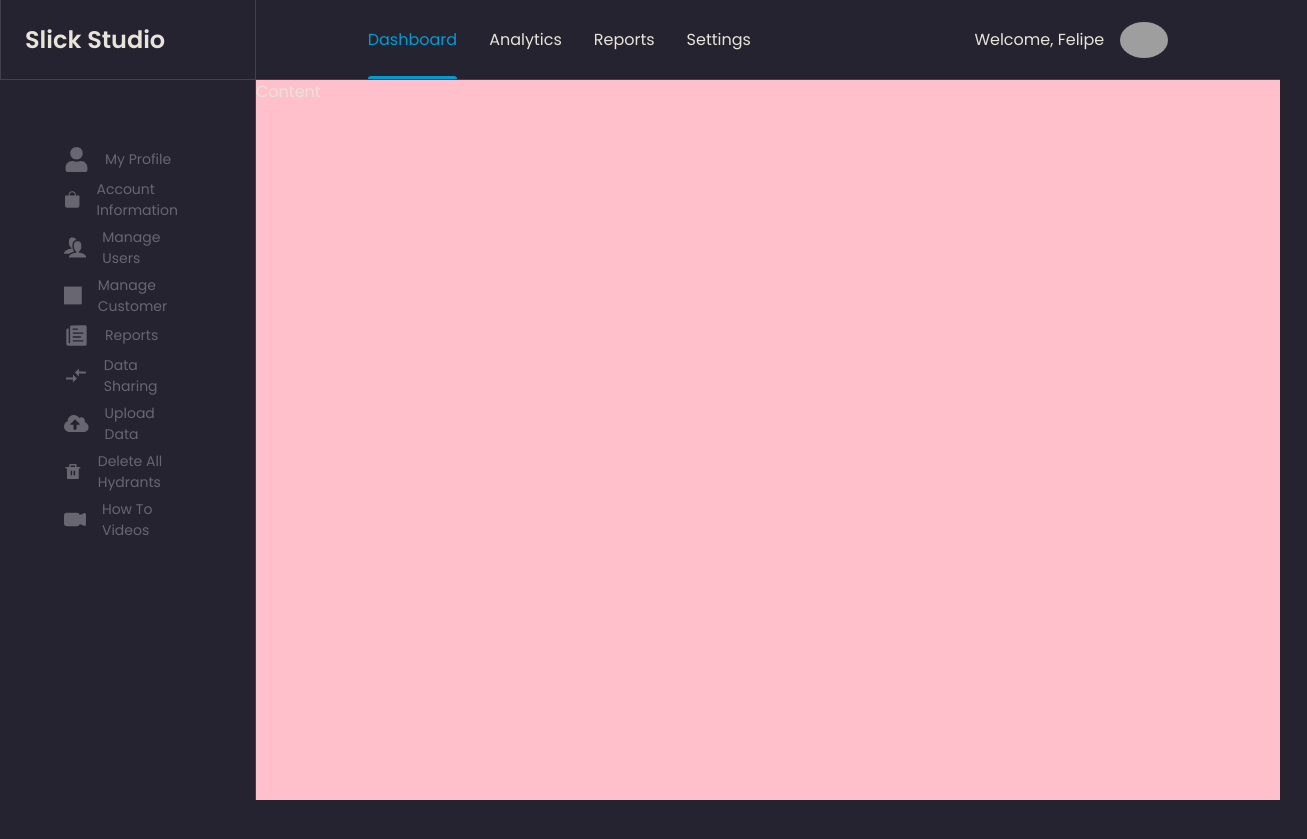
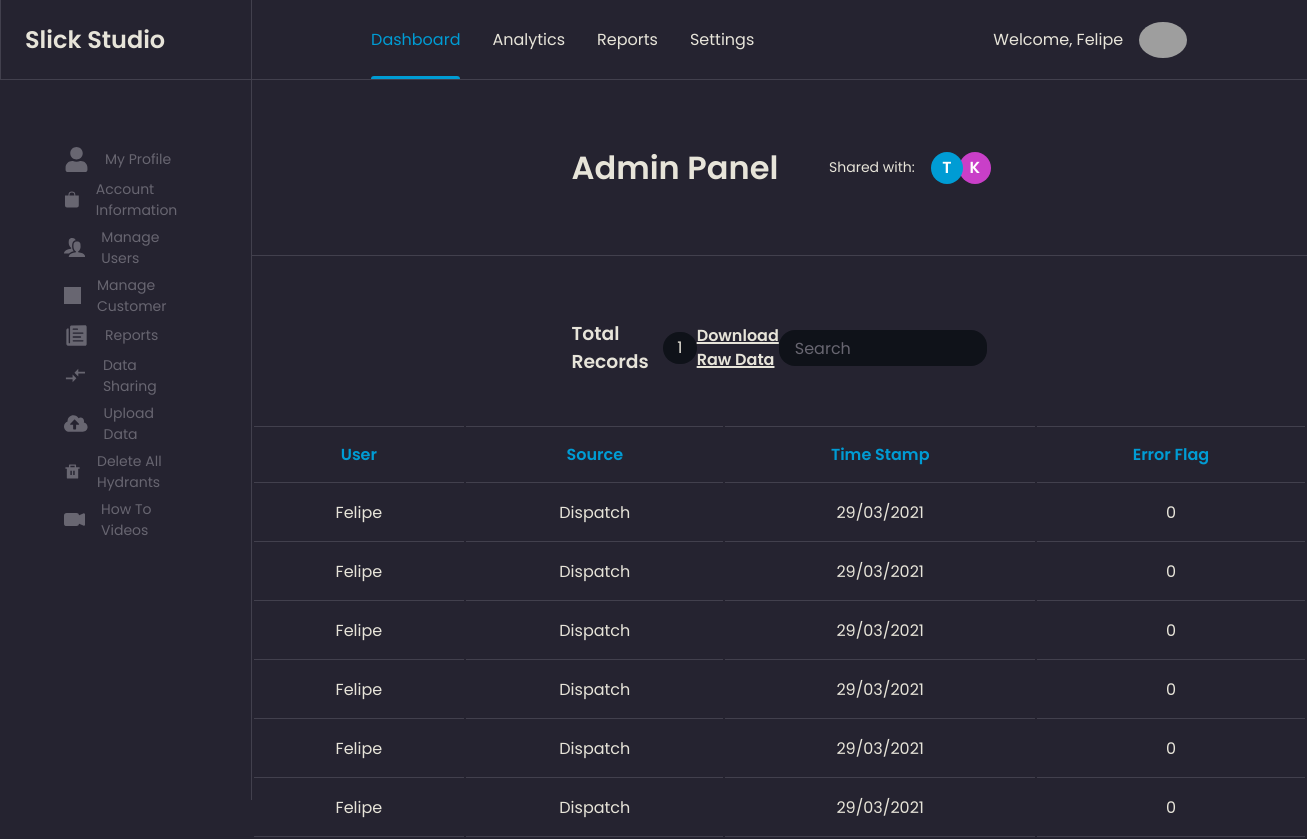
Before and after one commit to vinebks/slick-studio, a Next.js app: page / in a window 1280 px wide. Shown: the whole page, 1307 px wide, since content can reach past the window. Before the commit the page ends 800 px from the top, so only its background shows below. Built offline with nearby package versions, Linux system fonts and the light colour scheme; grey boxes are pictures that could not be loaded.

Commit message:
feat: content component with children components :sparkles:

```diff
--- /dev/null
+++ b/src/components/Content/Header/index.tsx
@@ -0,0 +1,16 @@
+import { ContentHeader } from './styles';
+
+export const Header: React.FC = () => {
+  return (
+    <ContentHeader>
+      <section>
+        <h1>Admin Panel</h1>
+        <div>
+          <span>Shared with:</span>
+          <span>T</span>
+          <span>K</span>
+        </div>
+      </section>
+    </ContentHeader>
+  );
+};
--- /dev/null
+++ b/src/components/Content/Header/styles.ts
@@ -0,0 +1,55 @@
+import styled from 'styled-components';
+
+export const ContentHeader = styled.header`
+  > section {
+    max-width: 60rem;
+    padding-top: 4rem;
+    padding-bottom: 4rem;
+    margin: 0 20rem;
+    display: flex;
+    align-items: center;
+    justify-content: space-between;
+
+    h1 {
+      font-size: 32px;
+    }
+
+    div {
+      display: flex;
+      align-items: center;
+
+      span:first-child {
+        font-size: ${({ theme }) => theme.fontSize.medium};
+        margin-right: 1rem;
+        font-weight: 400;
+      }
+
+      span:not(:first-child) {
+        display: flex;
+        align-items: center;
+        justify-content: center;
+        height: 2rem;
+        width: 2rem;
+        border-radius: 50%;
+        background: ${({ theme }) => theme.colors.blue};
+        color: white;
+        font-weight: bold;
+        margin-right: -4px;
+        z-index: 999;
+      }
+
+      span:not(:first-child) + span:not(:first-child) {
+        display: flex;
+        align-items: center;
+        justify-content: center;
+        height: 2rem;
+        width: 2rem;
+        border-radius: 50%;
+        background: ${({ theme }) => theme.colors.purple};
+        color: white;
+        font-weight: bold;
+        z-index: 1;
+      }
+    }
+  }
+`;
--- /dev/null
+++ b/src/components/Content/Main/index.tsx
@@ -0,0 +1,41 @@
+import { USERS } from '../../../constants/Users';
+import { formatDate } from '../../../utils/formatDate';
+import { MainContainer, Records, RawInfo } from './styles';
+
+export const Main: React.FC = () => {
+  return (
+    <MainContainer>
+      <section>
+        <Records>
+          <h1>Total Records</h1>
+          <span>1</span>
+        </Records>
+        <RawInfo>
+          <span>Download Raw Data</span>
+          <input type="search" placeholder="Search" />
+        </RawInfo>
+      </section>
+
+      <table>
+        <thead>
+          <tr>
+            <th>User</th>
+            <th>Source</th>
+            <th>Time Stamp</th>
+            <th>Error Flag</th>
+          </tr>
+        </thead>
+        <tbody>
+          {USERS.map((user) => (
+            <tr>
+              <td>{user.name}</td>
+              <td>{user.source}</td>
+              <td>{formatDate(user.timeStamp)}</td>
+              <td>{user.errorFlag}</td>
+            </tr>
+          ))}
+        </tbody>
+      </table>
+    </MainContainer>
+  );
+};
--- /dev/null
+++ b/src/components/Content/Main/styles.ts
@@ -0,0 +1,104 @@
+import styled from 'styled-components';
+
+export const MainContainer = styled.section`
+  > section {
+    max-width: 60rem;
+    padding-top: 4rem;
+
+    margin: 0 20rem;
+
+    display: flex;
+    align-items: center;
+    justify-content: space-between;
+  }
+
+  > table {
+    width: 100%;
+
+    border: 0;
+
+    padding-top: 3rem;
+
+    /* border-spacing: 0 0.5rem; */
+
+    text-align: center;
+
+    margin: 0;
+
+    th {
+      padding: 1rem 2rem;
+      border-top: 1px solid ${({ theme }) => theme.colors.grey};
+      border-bottom: 1px solid ${({ theme }) => theme.colors.grey};
+      /* line-height: 1.5rem; */
+      font-weight: 700;
+      color: ${({ theme }) => theme.colors.blue};
+    }
+
+    td {
+      padding: 1rem 2rem 1rem 2rem;
+      border-bottom: 1px solid ${({ theme }) => theme.colors.grey};
+      line-height: 1.5rem;
+      font-weight: normal;
+
+      transition: background 0.2s;
+
+      &:hover {
+        background: ${({ theme }) => theme.colors.darkGrey};
+        color: ${({ theme }) => theme.colors.white};
+      }
+    }
+  }
+`;
+
+export const Records = styled.div`
+  display: flex;
+  align-items: center;
+  justify-content: space-between;
+
+  max-width: 12rem;
+  width: 100%;
+
+  span {
+    display: flex;
+    align-items: center;
+    justify-content: center;
+    background: ${({ theme }) => theme.colors.darkGrey};
+    border-radius: 20px;
+    width: 3rem;
+    height: 2rem;
+  }
+`;
+
+export const RawInfo = styled.div`
+  display: flex;
+  align-items: center;
+  justify-content: space-around;
+
+  max-width: 25rem;
+  width: 100%;
+
+  span {
+    font-weight: bold;
+    text-decoration: underline;
+    text-decoration-thickness: 2px;
+
+    &:hover {
+      cursor: pointer;
+    }
+  }
+
+  input {
+    height: 2.2rem;
+    border-radius: 1rem;
+    border: 0;
+    width: 13rem;
+    position: relative;
+    padding: 1rem;
+    background: ${({ theme }) => theme.colors.darkGrey};
+    color: ${({ theme }) => theme.colors.lightGrey};
+
+    &::placeholder {
+      color: ${({ theme }) => theme.colors.lightGrey};
+    }
+  }
+`;
--- a/src/components/Content/index.tsx
+++ b/src/components/Content/index.tsx
@@ -1,5 +1,13 @@
-import { ContentContainer } from './styles';
+import { Header } from './Header';
+import { Main } from './Main';
+import { ContentContainer, Border } from './styles';
 
 export const Content: React.FC = () => {
-  return <ContentContainer>Content</ContentContainer>;
+  return (
+    <ContentContainer>
+      <Header />
+      <Border />
+      <Main />
+    </ContentContainer>
+  );
 };
--- a/src/components/Content/styles.ts
+++ b/src/components/Content/styles.ts
@@ -2,5 +2,12 @@ import styled from 'styled-components';
 
 export const ContentContainer = styled.main`
   grid-area: Content;
-  background: pink;
+  width: 100%;
+  justify-self: center;
 `;
+
+export const Border = styled.span`
+  width: 100%;
+  display: block;
+  border-bottom: 1px solid ${({ theme }) => theme.colors.grey};
+`;
```
